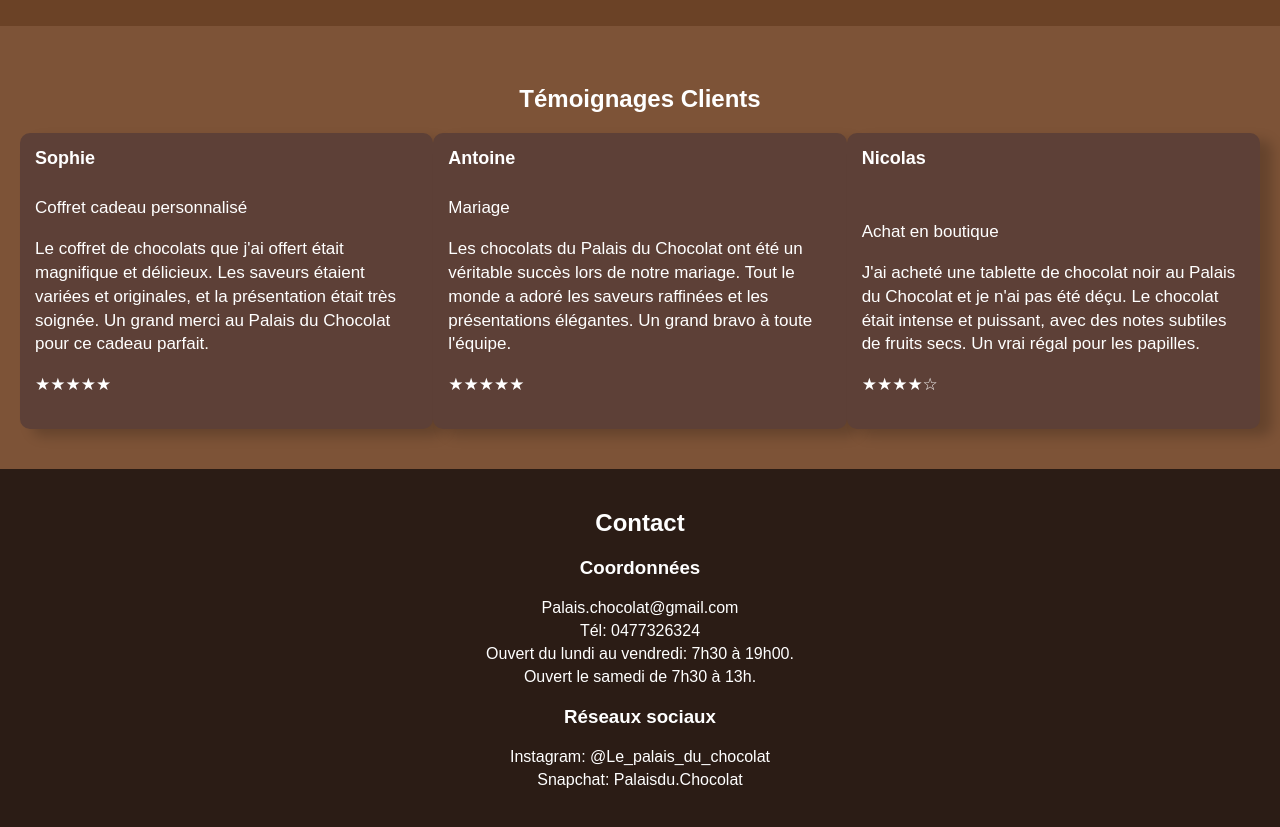
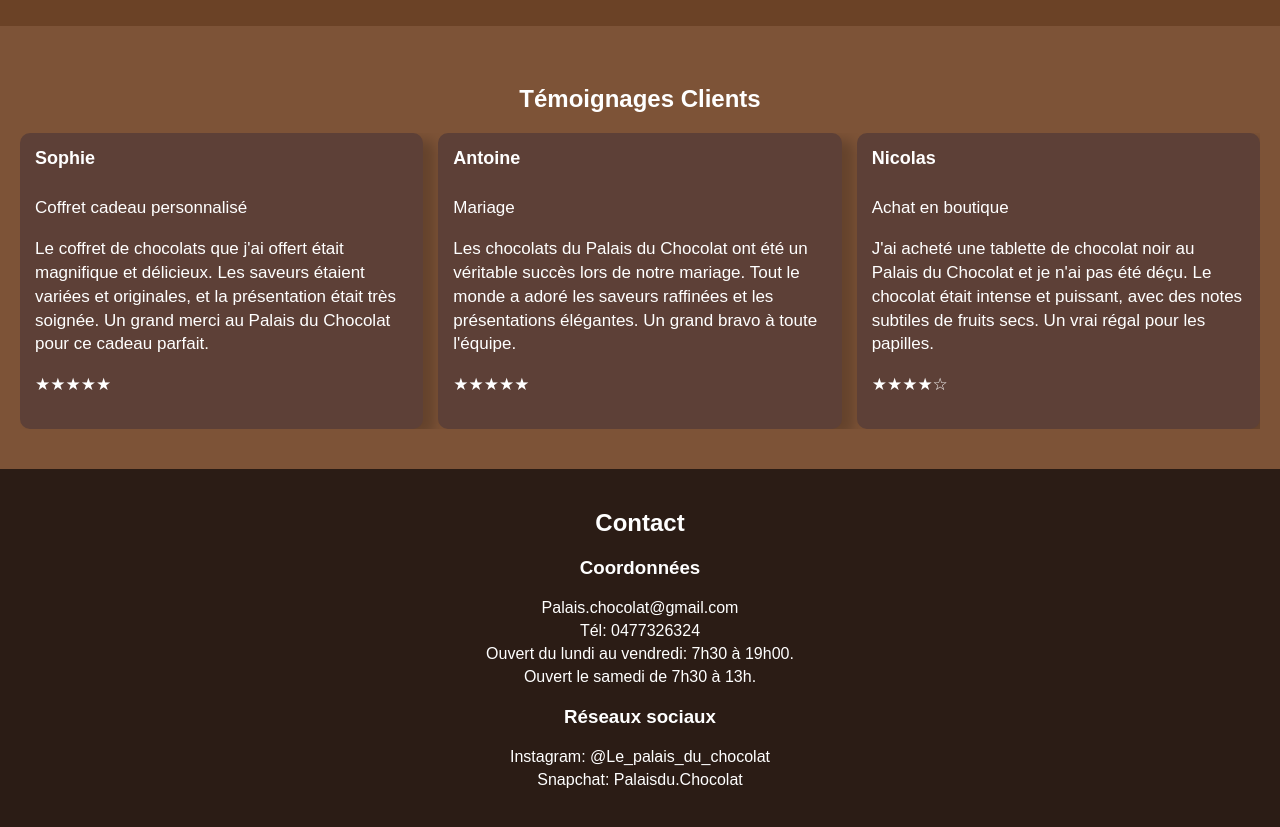
Before and after one commit to mahidine-z/le-palais-du--chocolat, a plain HTML site: page index.html in a window 1280 px wide. Shown: the part 1740-2567 px from the top of the page. Drawn offline with Linux system fonts and the light colour scheme; grey boxes are pictures that could not be loaded.

Commit message:
le palais du chocolat

```diff
--- a/index.html
+++ b/index.html
@@ -44,8 +44,11 @@
 
     <section id="Clients" class="temoignages">
         <h2>Témoignages Clients</h2>
-        <div id="zonetemoignage" class="zonetemoignage">
+        <div class="zonetemoignage">
             <!-- Les témoignages seront ajoutés dynamiquement ici -->
+            <div id="zonetemoignage" class="flex-nowrap">
+
+            </div>
         </div>
     </section>
 
--- a/script.js
+++ b/script.js
@@ -44,7 +44,7 @@ function afficher(produit) {
     console.log(produit); // Affiche le produit dans la console
 
     // Crée un template HTML pour le produit
-    let template = `<div>
+    let template = `<div class="large20 small100">
             <img src="${imageUrl}" alt="Praliné croustillant">
             <h3>${titre}</h3>
             <p>${presentation}</p>
@@ -72,7 +72,7 @@ function afficherTemoignage(temoignage) {
 
     // Crée un template HTML pour le témoignage
     let template = `
-    <div id="zonetemoignage" class="card-body">
+    <div class="card-body">
         <p class="card-title">${nom}</p>
          <div class="card-text">
         <p>${typePrestation}</p>
--- a/style.css
+++ b/style.css
@@ -116,8 +116,11 @@ nav a:hover {
     padding: 20px;
     border-radius: 10px; /* Bords arrondis */
     margin: 10px;
+
+    box-shadow: 0 4px 8px rgba(0, 0, 0, 0.2); /* Ombre portée */
+}
+.large20{
     width: 20%;
-    box-shadow: 0 4px 8px rgba(0, 0, 0, 0.2); /* Ombre portée */
 }
 
 .produits img {
@@ -244,6 +247,33 @@ footer iframe {
     color: #ffffff;
 
 }
-.zonetemoignage{
+.zonetemoignage{ /* la boite qui définit ce qui est "visible" */
+    width: 100%;
+    overflow-x: scroll;
+}
+.flex-nowrap{
     display: flex;
+    flex-wrap: nowrap;
+    width: fit-content;
+    gap: 15px;
 }
+
+/* Cote avis client */
+.avisBox {
+    width: 50%;
+    background-color: #709868;
+    align-items: center;
+    padding: 0 20px;
+}
+
+
+
+
+@media all and (max-width:500px){
+    .small100{width:100%;}
+    /* Le css pour les écrans plus petit que 500px de large */
+
+    .card-body{
+        width: 300px;
+    }
+ }
```
